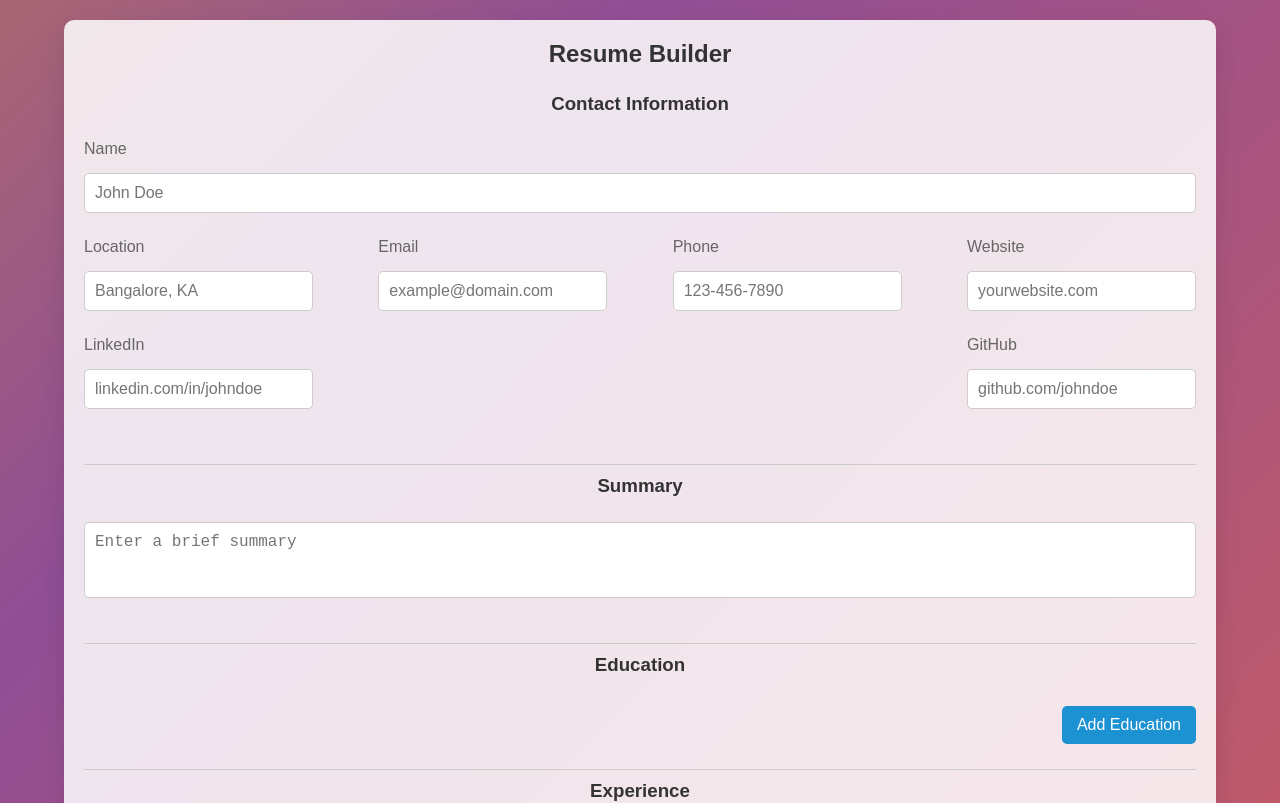
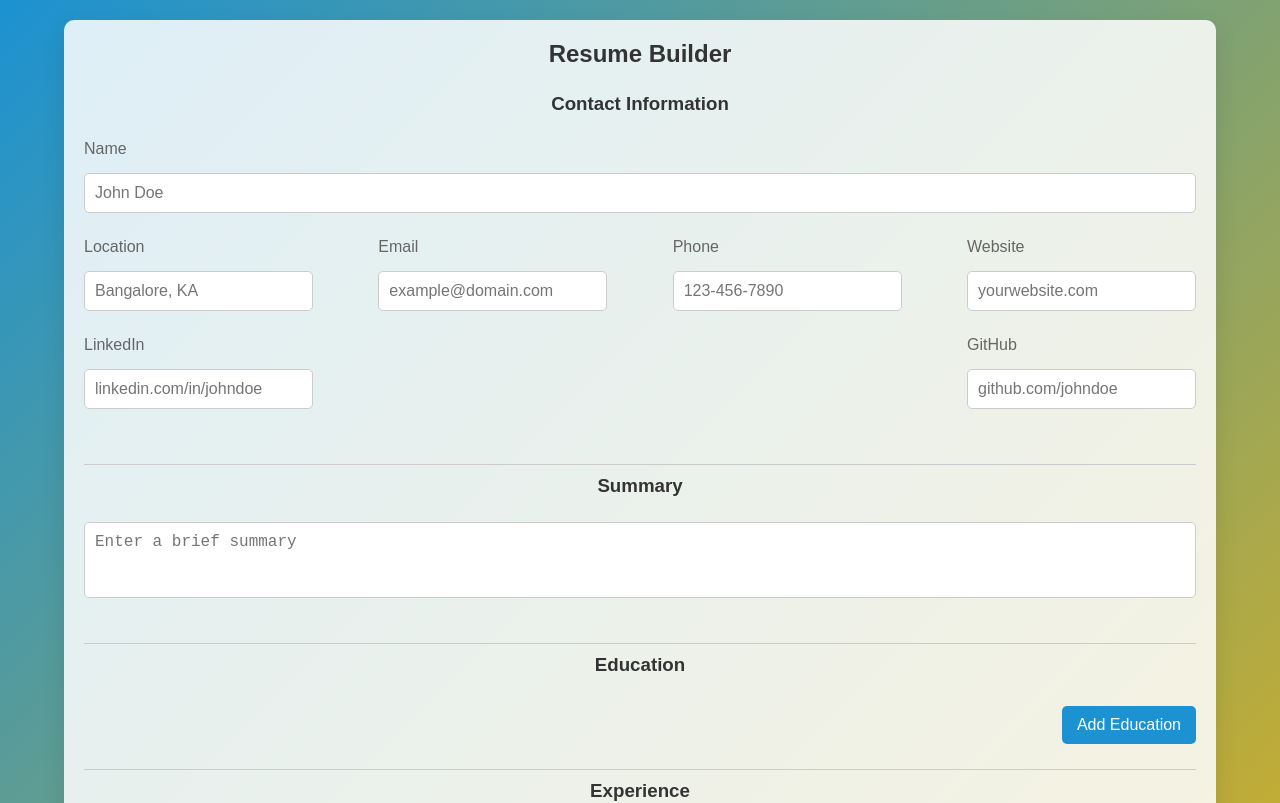
Before and after one commit to aquibahmed21/ResumeBuilder, a React (Vite) app: page / in a window 1280 px wide. Shown: the top 803 px of the page. Built offline with nearby package versions, Linux system fonts and the light colour scheme.

Commit message:
Copy to clipboard

```diff
--- a/src/styles/index.css
+++ b/src/styles/index.css
@@ -15,7 +15,7 @@
     body {
       background: linear-gradient(-45deg, #e96443, #904e95, #f8b500, #1c92d2);
       background-size: 400% 400%;
-      animation: gradient 15s ease infinite;
+      /* animation: gradient 15s ease infinite; */
     }
 
     @keyframes gradient {
```
